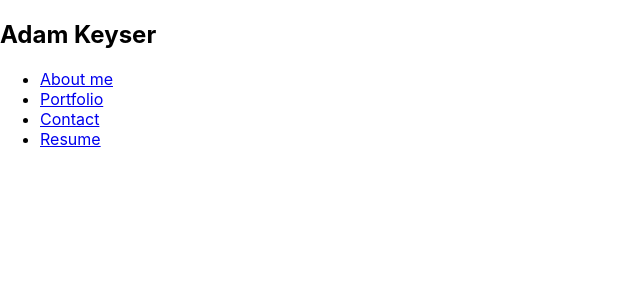
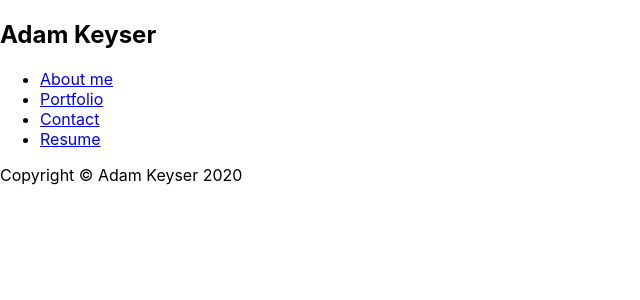
Before and after one commit to adamkeyser45/professional_portfolio, a React (Create React App) app: page / in a window 1280 px wide. Shown: the top 300 px of the page, without its empty margins (0-640 px from the left). Built offline with nearby package versions, Linux system fonts and the light colour scheme.

Commit message:
basic footer

```diff
--- a/src/App.js
+++ b/src/App.js
@@ -1,6 +1,7 @@
 import React from 'react';
 import Header from './components/Header';
 import Navigation from './components/Navigation';
+import Footer from './components/Footer';
 // import './App.css';
 
 function App() {
@@ -10,6 +11,7 @@ function App() {
         <Header></Header>
         <Navigation></Navigation>
       </main>
+      <Footer />
     </div>
   );
 }
--- a/src/components/Footer/index.js
+++ b/src/components/Footer/index.js
@@ -1 +1,13 @@
 import React from 'react';
+
+function Footer() {
+    return (
+        <footer>
+            <p>
+                Copyright © Adam Keyser 2020
+            </p>
+        </footer>
+    )
+}
+
+export default Footer;
```
